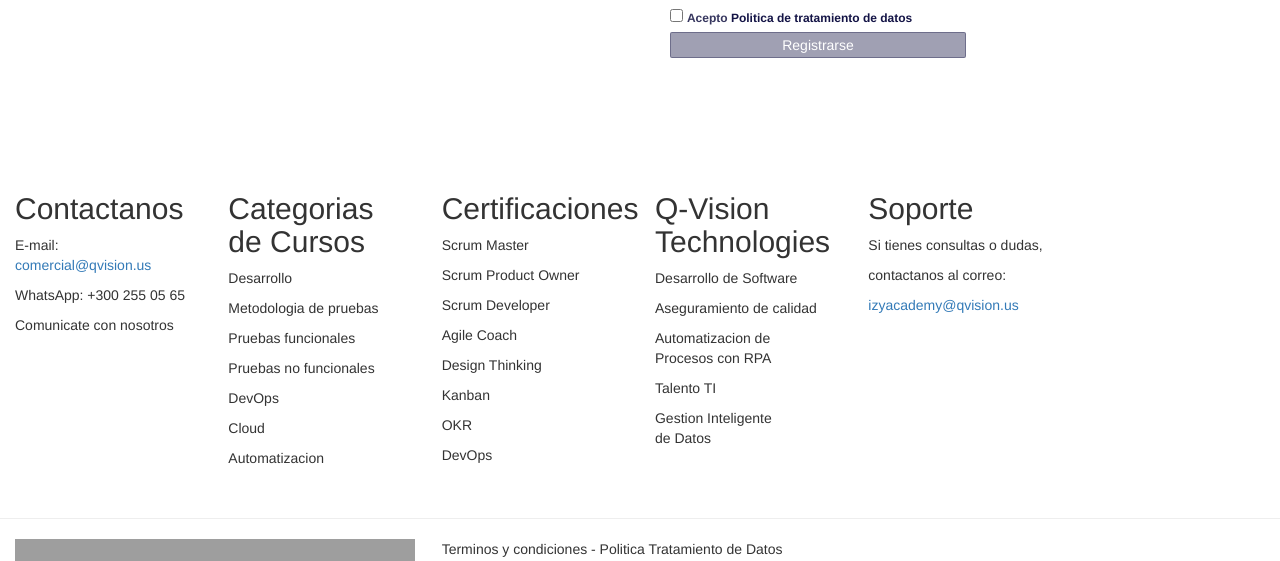
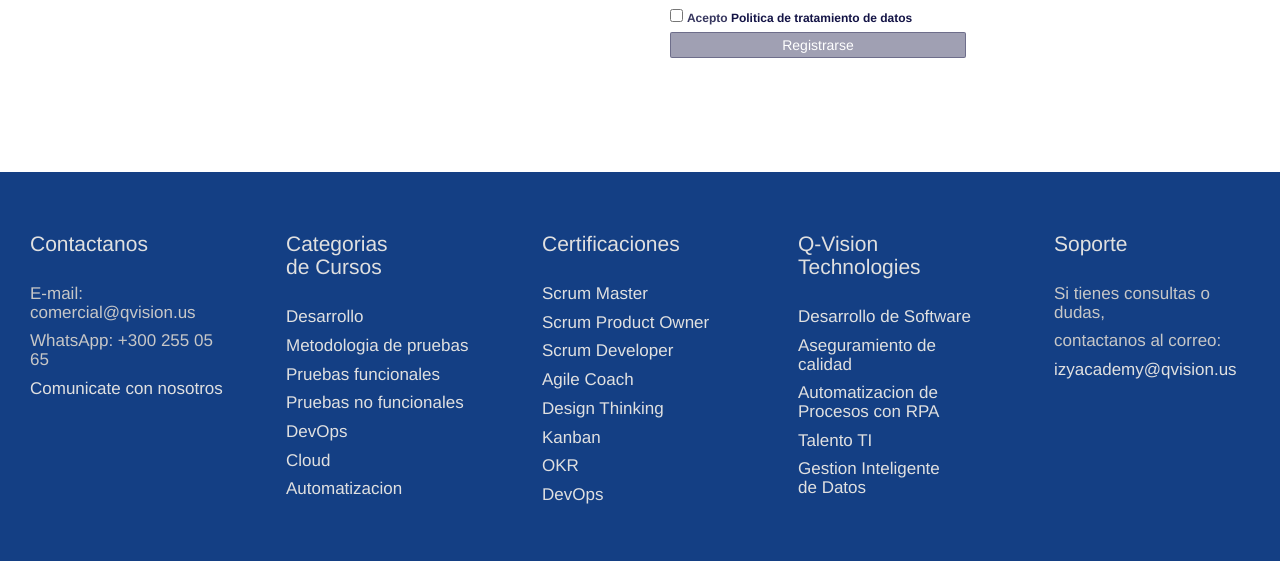
Before and after one commit to LaurelRTorres/pruebaTecnica, a PHP site: page / in a window 1280 px wide. Shown: the part 1588-2149 px from the top of the page. Run offline with PHP 8.4, Linux system fonts and the light colour scheme; grey boxes are pictures that could not be loaded.

Commit message:
Update estilo.css

```diff
--- a/estilo.css
+++ b/estilo.css
@@ -241,6 +241,107 @@
     margin-top: 50px;
   }
 
+  /* FOOTER */
+
+footer{
+  position: relative;
+  bottom: 0;
+  width: 100%;
+  background-color: rgb(20, 63, 132);
+  height: max-content;
+}
+
+div.col-sm-2{
+  width: 20%;
+  padding: 40px 30px;
+}
+
+div.col-sm-2 h2{
+  color: rgb(224, 224, 224);
+  margin-bottom: 30px;
+  font-size: 21px;
+}
+
+div.col-sm-2 p{
+  font-size: 17px;
+  line-height: 1.1;
+  color: rgb(224, 224, 224);
+}
+
+footer hr{
+  margin: 0;
+  border: 1px solid rgba(255, 255, 255, 0.205);
+}
+
+div.col-sm-2 p.gray a{
+  color: rgb(199, 199, 199);
+}
+
+div.col-sm-2 a{
+  color: rgb(224, 224, 224);
+}
+
+div.col-sm-2 p.gray{
+  color: rgb(199, 199, 199);
+}
+
+footer div.row{
+  margin-bottom: 10px ;
+}
+
+.col-sm-4{
+  display: flex;
+  justify-content: center;
+  align-items: center;
+  color: rgb(224, 224, 224);
+}
+
+.col-sm-4 p{
+  padding-top: 20px ;
+}
+
+.col-sm-4 img{
+  padding-top: 20px;
+  height: 70px;
+}
+
+.col-sm-4 i{
+  padding: 20px;
+}
+
+.col-sm-4 a{
+  color: rgb(224, 224, 224);
+}
+
+.col-sm-4 a .fa-facebook:hover{
+  color: blue;
+}
+
+.col-sm-4 a .fa-twitter:hover{
+  color: aqua ;
+}
+
+.col-sm-4 a .fa-instagram:hover{
+  color: rgb(196, 134, 193);
+}
+
+.col-sm-4 a .fa-linkedin:hover{
+  color: white;
+}
+
+div.footer{
+  display: flex;
+  justify-content: center;
+  align-items: center;
+}
+
+p.Copyright{
+  color: rgb(199, 199, 199);
+  padding: 10px;
+}
+
+/* RESPONSIVE */
+
   @media (max-width: 900px) {
 
     .row.fuera{
```
Lines whose indentation alone changed are shown as unchanged.
